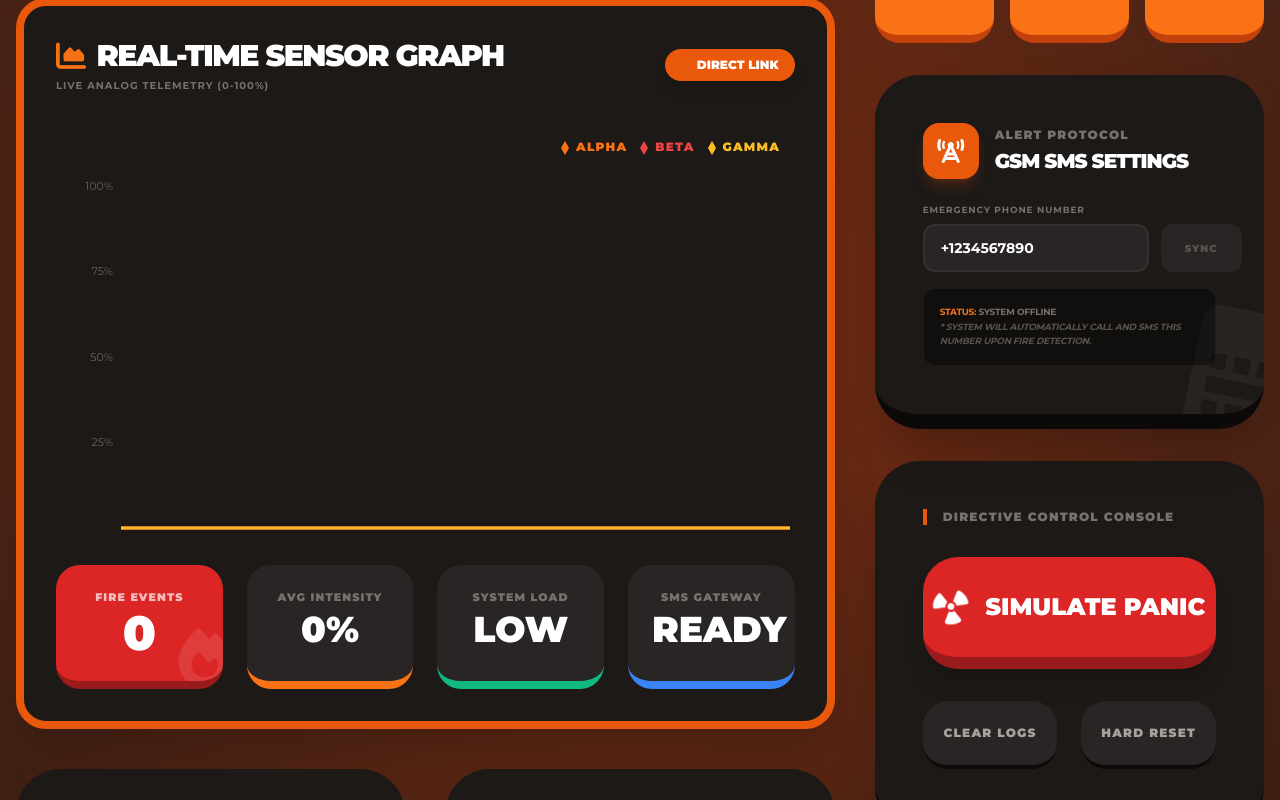
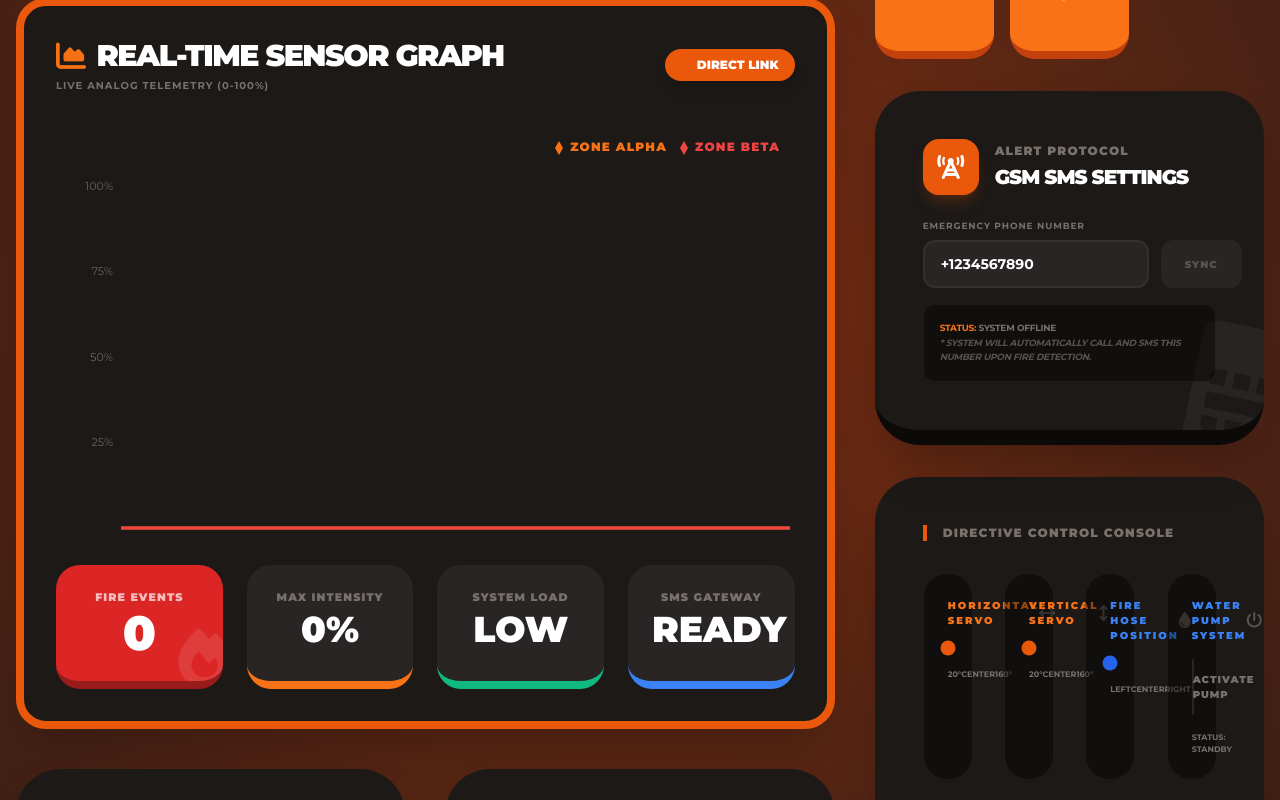
Before and after one commit to Apula-capstone/APULA-MAIN, a React (Vite) app: page / in a window 1280 px wide. Shown: the part 820-1620 px from the top of the page. Built offline with nearby package versions, Linux system fonts and the light colour scheme.

Commit message:
Revamp: 3-servo system, water pump integration, and sensor renaming to Apolaki & Kan-laon

```diff
--- a/App.tsx
+++ b/App.tsx
@@ -15,9 +15,8 @@ import { SensorData, SensorStatus, HistoryPoint, ConnectionState } from './types
 import { notificationService } from './utils/notifications';
 
 const INITIAL_SENSORS: SensorData[] = [
-  { id: '1', name: 'Sensor 1', value: 0, status: SensorStatus.NOT_READY, lastUpdated: 'Disconnected' },
-  { id: '2', name: 'Sensor 2', value: 0, status: SensorStatus.NOT_READY, lastUpdated: 'Disconnected' },
-  { id: '3', name: 'Sensor 3', value: 0, status: SensorStatus.NOT_READY, lastUpdated: 'Disconnected' },
+  { id: '1', name: 'Apolaki', value: 0, status: SensorStatus.NOT_READY, lastUpdated: 'Disconnected' },
+  { id: '2', name: 'Kan-laon', value: 0, status: SensorStatus.NOT_READY, lastUpdated: 'Disconnected' },
 ];
 
 const App: React.FC = () => {
@@ -32,6 +31,7 @@ const App: React.FC = () => {
   const [activeIp, setActiveIp] = useState("10.255.240.30");
   const [isAlarmActive, setIsAlarmActive] = useState(false);
   const [isTestActive, setIsTestActive] = useState(false);
+  const [isPumpActive, setIsPumpActive] = useState(false);
   const [connectionMode, setConnectionMode] = useState<'wireless' | 'wired'>('wireless');
   const [phoneNumber, setPhoneNumber] = useState("+1234567890");
 
@@ -63,6 +63,15 @@ const App: React.FC = () => {
         tag: 'fire-alert',
         requireInteraction: true
       });
+
+      // Call Android Interface if available
+      if ((window as any).Android) {
+        try {
+          (window as any).Android.simulateFireAlert();
+        } catch (e) {
+          console.error("Android interface call failed", e);
+        }
+      }
     } else if (!fireDetected) {
       fireInCurrentTurn.current = false;
     }
@@ -72,22 +81,42 @@ const App: React.FC = () => {
     const raw = data.trim().toUpperCase();
     if (isTestActive) return;
 
-    // Default values
-    let sensorValues = [0, 0, 0];
+    if (raw === "SENSORS:FIRE_DETECTED") {
+        setSensors(prev => prev.map(s => ({
+            ...s,
+            status: SensorStatus.FIRE_DETECTED,
+            value: 100,
+            lastUpdated: new Date().toLocaleTimeString()
+        })));
+        return;
+    }
+
+    if (raw === "SENSORS:SAFE") {
+        setSensors(prev => prev.map(s => ({
+            ...s,
+            status: SensorStatus.READY,
+            value: 0,
+            lastUpdated: new Date().toLocaleTimeString()
+        })));
+        return;
+    }
 
     if (raw.includes("SENSORS:")) {
       const payload = raw.split("SENSORS:")[1];
       const values = payload.split(',').map(v => parseInt(v.trim(), 10));
+
+      if (values.length >= 2) {
+        const sensorValues = values.slice(0, 2).map(v => Math.max(0, Math.min(100, Math.round((1023 - v) / 10.23))));
+
+        // Check for pump status if 3rd value exists
         if (values.length >= 3) {
-        // Dashboard expects intensity 0-100. Analog is 0-1023.
-        // For flame sensors, LOW (0) is fire. In analog, lower values usually mean fire.
-        // We'll normalize: (1023 - val) / 10.23 to get 0-100% intensity
-        sensorValues = values.map(v => Math.max(0, Math.min(100, Math.round((1023 - v) / 10.23))));
+          setIsPumpActive(values[2] === 1);
         }
 
         setSensors(prev => prev.map((s, i) => {
+            if (i >= 2) return s;
             const intensity = sensorValues[i];
-        const isFlame = intensity > 50; // Trigger threshold
+            const isFlame = intensity > 50;
             const newStatus = isFlame ? SensorStatus.FIRE_DETECTED : SensorStatus.SAFE;
 
             return {
@@ -98,6 +127,7 @@ const App: React.FC = () => {
             };
         }));
       }
+    }
   }, [isTestActive]);
 
   const connectWirelessSensors = (ipOrSsid: string, pass: string) => {
@@ -105,18 +135,14 @@ const App: React.FC = () => {
 
     setConnection(ConnectionState.CONNECTING);
     try {
-      // Check if input is a valid IP address. If not, default to the user's fixed IP.
       const isIp = /^(?:[0-9]{1,3}\.){3}[0-9]{1,3}$/.test(ipOrSsid);
       let targetIp = isIp ? ipOrSsid : "10.255.240.30";
 
-    console.log(`Attempting connection to ${targetIp}...`);
       setActiveIp(targetIp);
-
       const socket = new WebSocket(`ws://${targetIp}:82`);
 
       let connectionTimeout = setTimeout(() => {
         if (socket.readyState !== WebSocket.OPEN) {
-          console.log("Primary IP timed out. Trying AP Mode IP (192.168.4.1)...");
           socket.close();
           tryAPFallback();
         }
@@ -131,7 +157,6 @@ const App: React.FC = () => {
           setConnection(ConnectionState.CONNECTED);
           setConnectionMode('wireless');
           setSensors(prev => prev.map(s => ({ ...s, status: SensorStatus.READY })));
-          console.log(`Connected to AP Mode: ${apIp}`);
         };
 
         apSocket.onmessage = (event) => processSensorData(event.data);
@@ -148,23 +173,14 @@ const App: React.FC = () => {
         setConnection(ConnectionState.CONNECTED);
         setConnectionMode('wireless');
         setSensors(prev => prev.map(s => ({ ...s, status: SensorStatus.READY })));
-        console.log(`Connected to Station Mode: ${targetIp}`);
       };
 
-      socket.onmessage = (event) => {
-        processSensorData(event.data);
-      };
-
+      socket.onmessage = (event) => processSensorData(event.data);
       socket.onclose = () => {
         setConnection(ConnectionState.DISCONNECTED);
         setSensors(INITIAL_SENSORS);
       };
-
-      socket.onerror = (error) => {
-        setConnection(ConnectionState.ERROR);
-        console.error("WebSocket Error:", error);
-      };
-
+      socket.onerror = () => setConnection(ConnectionState.ERROR);
       sensorSocketRef.current = socket;
     } catch (err) {
       setConnection(ConnectionState.ERROR);
@@ -210,16 +226,38 @@ const App: React.FC = () => {
       lastUpdated: 'TEST_MODE'
     } : s));
 
-    // If connected via Serial, send TEST_PANIC command to Arduino
     if (connection === ConnectionState.CONNECTED && connectionMode === 'wired' && serialPortRef.current) {
       const writer = serialPortRef.current.writable.getWriter();
       const encoder = new TextEncoder();
       writer.write(encoder.encode("TEST_PANIC\n"));
       writer.releaseLock();
     }
-    // If connected via Wireless, send TEST_PANIC command to ESP32
     else if (connection === ConnectionState.CONNECTED && connectionMode === 'wireless' && sensorSocketRef.current) {
       sensorSocketRef.current.send("TEST_PANIC");
+    }
+  };
+
+  const setServoPos = (servo: 'H' | 'V' | 'X', pos: number) => {
+    const cmd = `SERVO:${servo}:${pos}\n`;
+    if (connection === ConnectionState.CONNECTED && connectionMode === 'wired' && serialPortRef.current) {
+      const writer = serialPortRef.current.writable.getWriter();
+      const encoder = new TextEncoder();
+      writer.write(encoder.encode(cmd));
+      writer.releaseLock();
+    } else if (connection === ConnectionState.CONNECTED && connectionMode === 'wireless' && sensorSocketRef.current) {
+      sensorSocketRef.current.send(cmd);
+    }
+  };
+
+  const togglePump = () => {
+    const cmd = isPumpActive ? "PUMP_OFF\n" : "PUMP_ON\n";
+    if (connection === ConnectionState.CONNECTED && connectionMode === 'wired' && serialPortRef.current) {
+      const writer = serialPortRef.current.writable.getWriter();
+      const encoder = new TextEncoder();
+      writer.write(encoder.encode(cmd));
+      writer.releaseLock();
+    } else if (connection === ConnectionState.CONNECTED && connectionMode === 'wireless' && sensorSocketRef.current) {
+      sensorSocketRef.current.send(cmd);
     }
   };
 
@@ -249,24 +287,18 @@ const App: React.FC = () => {
   };
 
   useEffect(() => {
+    if (sensors.length < 2) return;
     const point: HistoryPoint = {
       time: new Date().toLocaleTimeString([], { hour: '2-digit', minute: '2-digit', second: '2-digit' }),
       alpha: sensors[0].value,
       beta: sensors[1].value,
-      gamma: sensors[2].value
     };
     setHistory(prev => [...prev.slice(-19), point]);
   }, [sensors]);
 
   if (isLoading) return <LoadingScreen onFinished={handleLoadingFinished} />;
-
-  if (isMobileAppMode) {
-    return <DownloadPage onBack={() => setIsMobileAppMode(false)} />;
-  }
-
-  if (isGuidesMode) {
-    return <GuidesPage onBack={() => setIsGuidesMode(false)} />;
-  }
+  if (isMobileAppMode) return <DownloadPage onBack={() => setIsMobileAppMode(false)} />;
+  if (isGuidesMode) return <GuidesPage onBack={() => setIsGuidesMode(false)} />;
 
   return (
     <div className={`transition-all duration-700 ease-out ${showDashboard ? 'opacity-100 scale-100' : 'opacity-100 scale-100'}`}>
@@ -299,7 +331,6 @@ const App: React.FC = () => {
           </div>
         </header>
 
-        {/* Navigation Controls */}
         <div className="mt-6 flex justify-end gap-3 md:gap-4">
           <button
             onClick={() => setIsGuidesMode(true)}
@@ -347,7 +378,6 @@ const App: React.FC = () => {
                   </p>
                </div>
                <i className={`fa-solid ${sensors.some(s => s.status === SensorStatus.FIRE_DETECTED) ? 'fa-fire-alt' : 'fa-shield-halved'} text-4xl md:text-7xl text-white opacity-80 z-10`}></i>
-               <div className="absolute -right-4 -top-4 w-32 h-32 bg-white/10 blur-3xl rounded-full"></div>
             </div>
 
             <SensorStatusPanel sensors={sensors} />
@@ -360,6 +390,92 @@ const App: React.FC = () => {
 
             <div className="bg-stone-900 rounded-[35px] md:rounded-[45px] p-8 md:p-12 border-b-[10px] md:border-b-[15px] border-stone-950 flex flex-col gap-6 md:gap-8 shadow-2xl">
               <h4 className="text-[11px] md:text-xs font-black text-stone-500 uppercase tracking-widest border-l-4 border-orange-600 pl-4">Directive Control Console</h4>
+
+              <div className="grid grid-cols-1 md:grid-cols-2 lg:grid-cols-4 gap-4 md:gap-8">
+                {/* Horizontal Servo Control */}
+                <div className="bg-black/40 p-6 rounded-3xl border border-white/5 flex flex-col gap-4">
+                  <div className="flex justify-between items-center">
+                    <p className="text-orange-500 font-black text-[10px] uppercase tracking-[0.2em]">Horizontal Servo</p>
+                    <i className="fa-solid fa-arrows-left-right text-stone-600"></i>
+                  </div>
+                  <input
+                    type="range"
+                    min="20"
+                    max="160"
+                    defaultValue="90"
+                    onChange={(e) => setServoPos('H', parseInt(e.target.value))}
+                    className="w-full h-2 bg-stone-800 rounded-lg appearance-none cursor-pointer accent-orange-600"
+                  />
+                  <div className="flex justify-between text-[8px] font-bold text-stone-500 uppercase">
+                    <span>20°</span>
+                    <span>Center</span>
+                    <span>160°</span>
+                  </div>
+                </div>
+
+                {/* Vertical Servo Control */}
+                <div className="bg-black/40 p-6 rounded-3xl border border-white/5 flex flex-col gap-4">
+                  <div className="flex justify-between items-center">
+                    <p className="text-orange-500 font-black text-[10px] uppercase tracking-[0.2em]">Vertical Servo</p>
+                    <i className="fa-solid fa-arrows-up-down text-stone-600"></i>
+                  </div>
+                  <input
+                    type="range"
+                    min="20"
+                    max="160"
+                    defaultValue="90"
+                    onChange={(e) => setServoPos('V', parseInt(e.target.value))}
+                    className="w-full h-2 bg-stone-800 rounded-lg appearance-none cursor-pointer accent-orange-600"
+                  />
+                  <div className="flex justify-between text-[8px] font-bold text-stone-500 uppercase">
+                    <span>20°</span>
+                    <span>Center</span>
+                    <span>160°</span>
+                  </div>
+                </div>
+
+                {/* Hose Servo Control */}
+                <div className="bg-black/40 p-6 rounded-3xl border border-white/5 flex flex-col gap-4">
+                  <div className="flex justify-between items-center">
+                    <p className="text-blue-500 font-black text-[10px] uppercase tracking-[0.2em]">Fire Hose Position</p>
+                    <i className="fa-solid fa-droplet text-stone-600"></i>
+                  </div>
+                  <input
+                    type="range"
+                    min="20"
+                    max="160"
+                    defaultValue="90"
+                    onChange={(e) => setServoPos('X', parseInt(e.target.value))}
+                    className="w-full h-2 bg-stone-800 rounded-lg appearance-none cursor-pointer accent-blue-600"
+                  />
+                  <div className="flex justify-between text-[8px] font-bold text-stone-500 uppercase">
+                    <span>Left</span>
+                    <span>Center</span>
+                    <span>Right</span>
+                  </div>
+                </div>
+
+                {/* Water Pump Control */}
+                <div className="bg-black/40 p-6 rounded-3xl border border-white/5 flex flex-col gap-4">
+                  <div className="flex justify-between items-center">
+                    <p className="text-blue-500 font-black text-[10px] uppercase tracking-[0.2em]">Water Pump System</p>
+                    <i className={`fa-solid fa-power-off ${isPumpActive ? 'text-blue-500 animate-pulse' : 'text-stone-600'}`}></i>
+                  </div>
+                  <button
+                    onClick={togglePump}
+                    className={`w-full py-3 rounded-xl font-black text-[10px] uppercase tracking-widest transition-all duration-300 ${
+                      isPumpActive
+                        ? 'bg-blue-600/20 text-blue-400 border border-blue-500/50'
+                        : 'bg-stone-900 text-stone-500 border border-white/5 hover:border-blue-500/30'
+                    }`}
+                  >
+                    {isPumpActive ? 'Deactivate Pump' : 'Activate Pump'}
+                  </button>
+                  <p className="text-[8px] font-bold text-stone-500 uppercase text-center">
+                    Status: {isPumpActive ? 'Dispensing Water' : 'Standby'}
+                  </p>
+                </div>
+              </div>
 
               <button
                 className="w-full bg-red-600 hover:bg-red-500 active:scale-95 text-white font-black py-5 md:py-8 rounded-2xl md:rounded-[35px] border-b-8 md:border-b-[12px] border-red-800 transition-all uppercase flex items-center justify-center gap-4 text-sm md:text-2xl shadow-xl"
--- a/components/Statistics.tsx
+++ b/components/Statistics.tsx
@@ -11,7 +11,7 @@ interface Props {
 }
 
 const Statistics: React.FC<Props> = ({ data, fireCount }) => {
-  const latestIntensity = data.length > 0 ? Math.max(data[data.length-1].alpha, data[data.length-1].beta, data[data.length-1].gamma) : 0;
+  const latestIntensity = data.length > 0 ? Math.max(data[data.length-1].alpha, data[data.length-1].beta) : 0;
 
   return (
     <div className="bg-stone-900 rounded-[25px] md:rounded-[30px] p-4 md:p-8 border-4 md:border-8 border-orange-600 shadow-2xl">
@@ -40,10 +40,6 @@ const Statistics: React.FC<Props> = ({ data, fireCount }) => {
               <linearGradient id="colorBeta" x1="0" y1="0" x2="0" y2="1">
                 <stop offset="5%" stopColor="#ef4444" stopOpacity={0.8}/>
                 <stop offset="95%" stopColor="#ef4444" stopOpacity={0}/>
-              </linearGradient>
-              <linearGradient id="colorGamma" x1="0" y1="0" x2="0" y2="1">
-                <stop offset="5%" stopColor="#fbbf24" stopOpacity={0.8}/>
-                <stop offset="95%" stopColor="#fbbf24" stopOpacity={0}/>
               </linearGradient>
             </defs>
             <CartesianGrid strokeDasharray="3 3" stroke="#333" vertical={false} opacity={0.3} />
@@ -81,7 +77,7 @@ const Statistics: React.FC<Props> = ({ data, fireCount }) => {
               strokeWidth={3}
               fillOpacity={1}
               fill="url(#colorAlpha)"
-              name="Alpha"
+              name="Zone Alpha"
               isAnimationActive={false}
             />
             <Area
@@ -91,17 +87,7 @@ const Statistics: React.FC<Props> = ({ data, fireCount }) => {
               strokeWidth={3}
               fillOpacity={1}
               fill="url(#colorBeta)"
-              name="Beta"
-              isAnimationActive={false}
-            />
-            <Area
-              type="monotone"
-              dataKey="gamma"
-              stroke="#fbbf24"
-              strokeWidth={3}
-              fillOpacity={1}
-              fill="url(#colorGamma)"
-              name="Gamma"
+              name="Zone Beta"
               isAnimationActive={false}
             />
           </AreaChart>
@@ -115,7 +101,7 @@ const Statistics: React.FC<Props> = ({ data, fireCount }) => {
           <i className="fa-solid fa-fire absolute -right-2 -bottom-2 text-white/10 text-6xl group-hover:scale-110 transition-transform"></i>
         </div>
         <div className="bg-stone-800 p-4 md:p-6 rounded-2xl md:rounded-3xl border-b-8 border-orange-500 text-center">
-          <p className="text-[9px] md:text-[11px] font-black uppercase text-stone-500 mb-1 tracking-widest">Avg Intensity</p>
+          <p className="text-[9px] md:text-[11px] font-black uppercase text-stone-500 mb-1 tracking-widest">Max Intensity</p>
           <p className="text-xl md:text-4xl font-black text-white">{latestIntensity}%</p>
         </div>
         <div className="bg-stone-800 p-4 md:p-6 rounded-2xl md:rounded-3xl border-b-8 border-emerald-500 text-center col-span-2 lg:col-span-1">
--- a/types.ts
+++ b/types.ts
@@ -30,5 +30,4 @@ export interface HistoryPoint {
   time: string;
   alpha: number;
   beta: number;
-  gamma: number;
 }
```
Also changed, not shown: 5 other files (tests, documents, lock files or other folders). Lines whose indentation alone changed are shown as unchanged.
